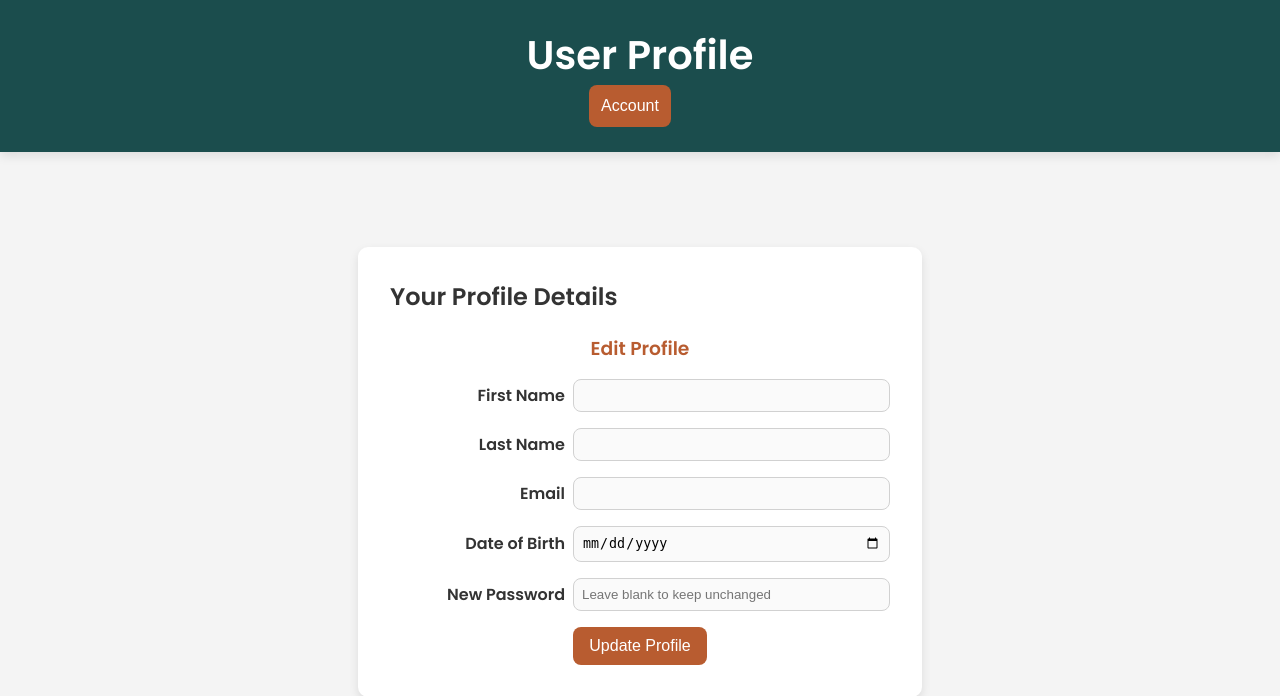
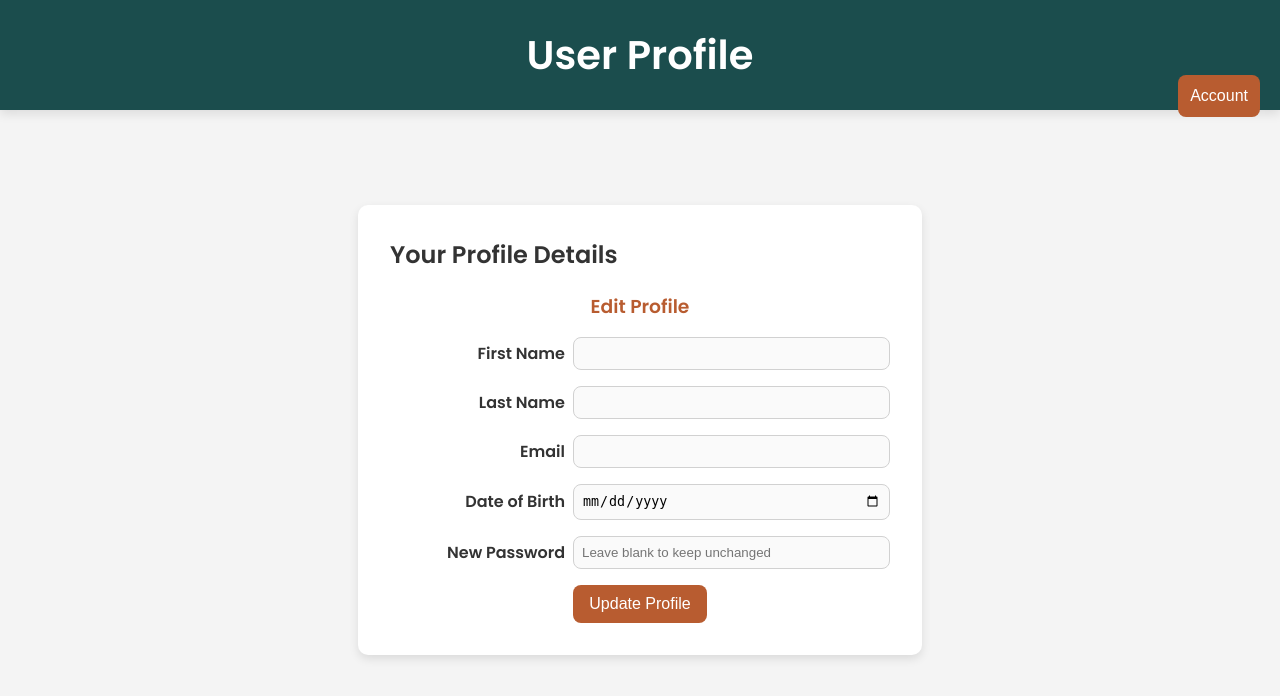
Before and after one commit to TimmyHunter007/ARoundU-FS, a PHP site: page /profile.html in a window 1280 px wide. Shown: the top 696 px of the page. Run offline with PHP 8.4, Linux system fonts and the light colour scheme.

Commit message:
Positioned button

```diff
--- a/public/styles.css
+++ b/public/styles.css
@@ -511,7 +511,9 @@ body {
    Dropdown Styles
    ================ */
    .dropdown {
-    position: relative;
+    position: absolute;
+    right: 0px;
+    top: 75px;
     display: inline-block; /* So the dropdown can sit side by side in the header */
     margin-right: 20px;    /* Adjust spacing as needed */
   }
```
